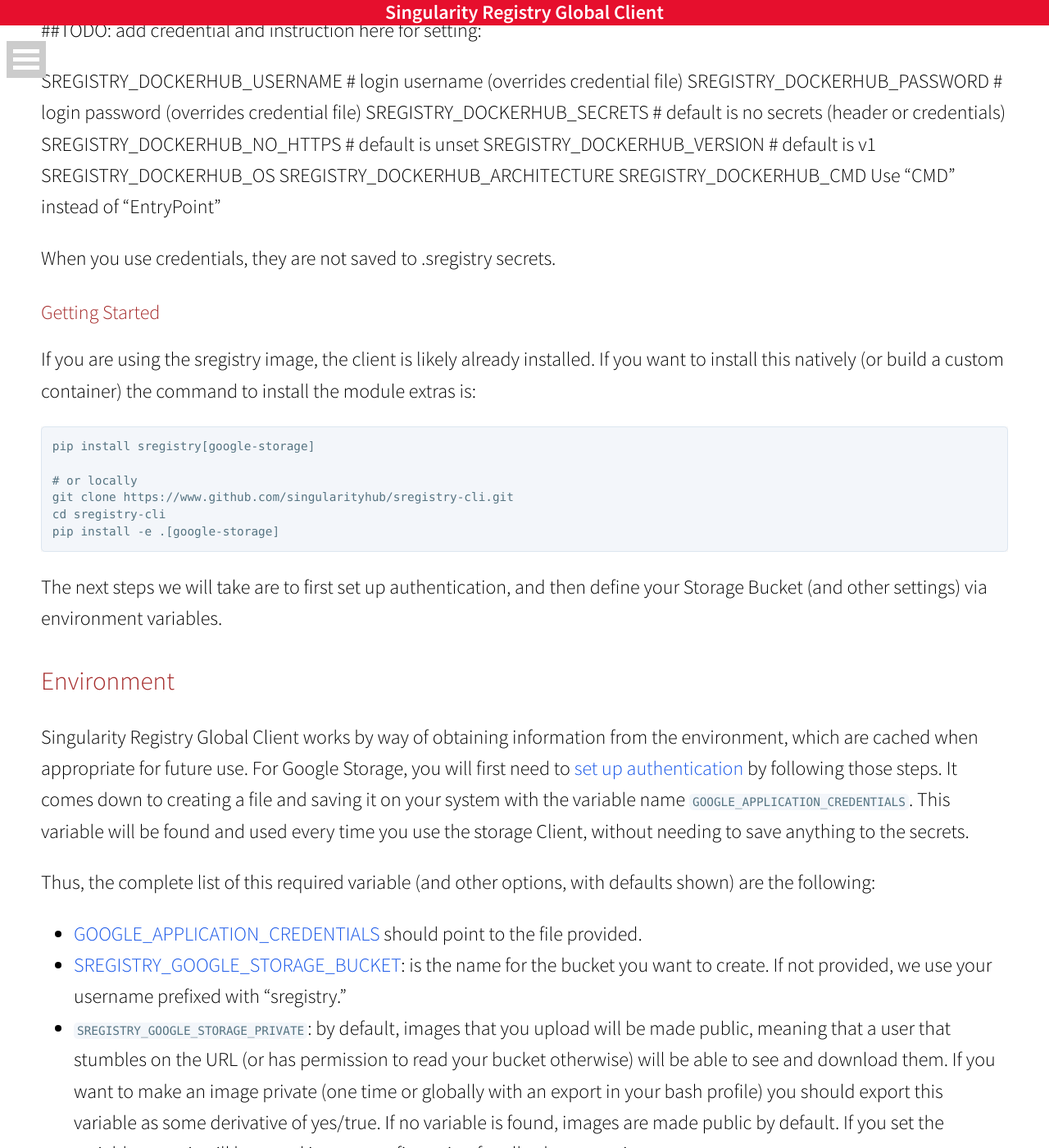
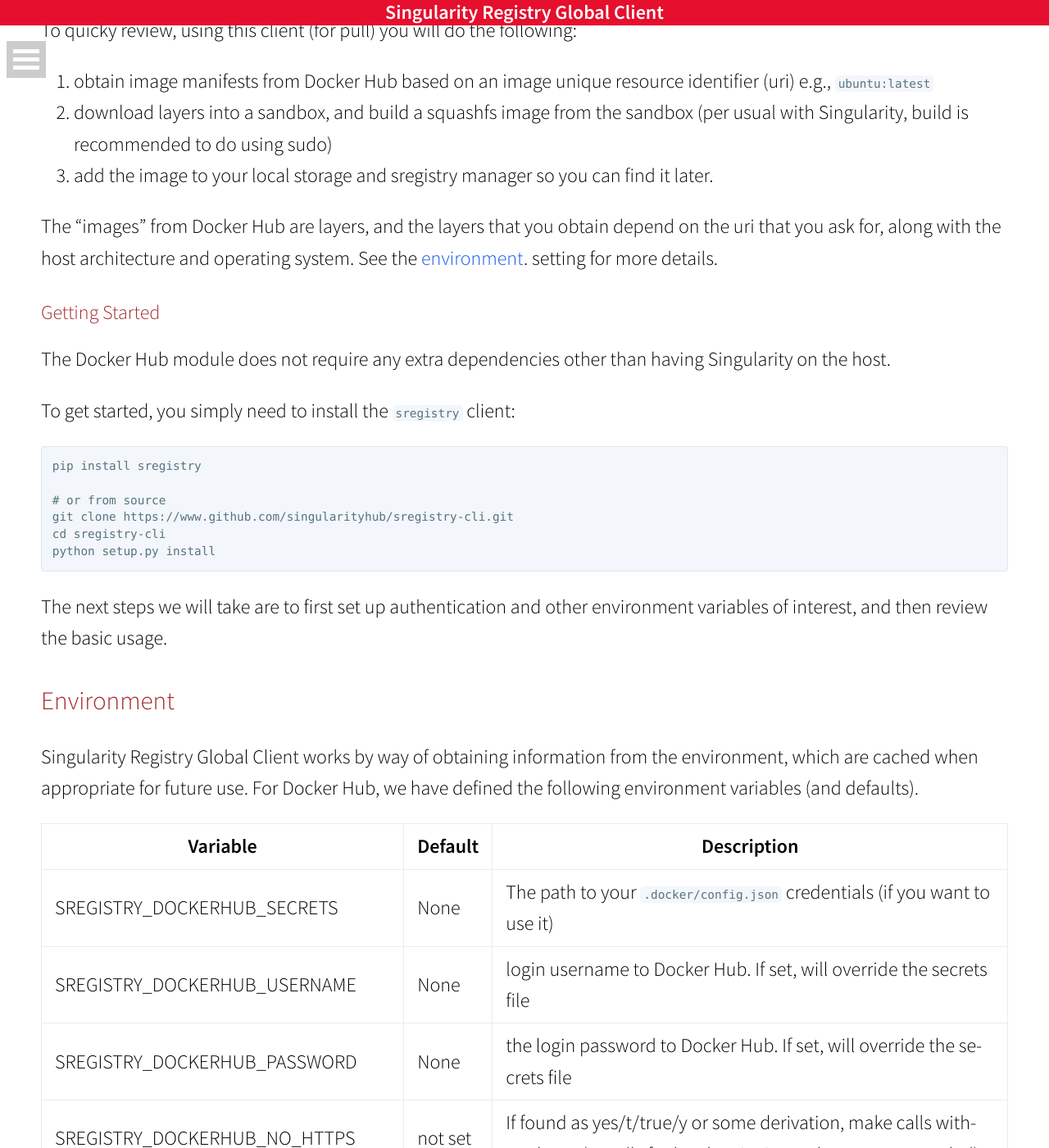
Before and after one commit to singularityhub/sregistry-cli, a Jekyll site: the page built from docs/clients/dockerhub.md, in a window 1280 px wide and 1400 px high, scrolled down 649 px. Shown: the whole window at 82% size. Built offline with Jekyll 4.4.1, drawn with Linux system fonts in a browser that asks for light colours; nearby versions of some CDN libraries; some of the changed text lies outside the part shown.

Commit message:
editing docs for docker hub

````diff
--- a/docs/clients/dockerhub.md
+++ b/docs/clients/dockerhub.md
@@ -16,61 +16,70 @@
  - you have credentials at `$HOME/.docker/config.json` you want to utilize
  - you want to use a private hosted (or otherwise different) registry endpoint
 
-##TODO: add credential and instruction here for setting:
+To quicky review, using this client (for pull) you will do the following:
 
-SREGISTRY_DOCKERHUB_USERNAME # login username (overrides credential file)
-SREGISTRY_DOCKERHUB_PASSWORD # login password (overrides credential file)
-SREGISTRY_DOCKERHUB_SECRETS  # default is no secrets (header or credentials)
-SREGISTRY_DOCKERHUB_NO_HTTPS # default is unset
-SREGISTRY_DOCKERHUB_VERSION  # default is v1
-SREGISTRY_DOCKERHUB_OS
-SREGISTRY_DOCKERHUB_ARCHITECTURE
-SREGISTRY_DOCKERHUB_CMD Use "CMD" instead of "EntryPoint"
+ 1. obtain image manifests from Docker Hub based on an image unique resource identifier (uri) e.g., `ubuntu:latest`
+ 2. download layers into a sandbox, and build a squashfs image from the sandbox (per usual with Singularity, build is recommended to do using sudo)
+ 3. add the image to your local storage and sregistry manager so you can find it later.
 
-When you use credentials, they are not saved to .sregistry secrets.
+The "images" from Docker Hub are layers, and the layers that you obtain depend on the uri that you ask for, along with the host architecture and operating system. See the [environment](#environment). setting for more details.
+
 
 ## Getting Started
-If you are using the sregistry image, the client is likely already installed. If you want to install this natively (or build a custom container) the command to install the module extras is:
+The Docker Hub module does not require any extra dependencies other than having Singularity on the host.
+
+To get started, you simply need to install the `sregistry` client:
 
 ```
-pip install sregistry[google-storage]
+pip install sregistry
 
-# or locally
+# or from source
 git clone https://www.github.com/singularityhub/sregistry-cli.git
 cd sregistry-cli
-pip install -e .[google-storage]
+python setup.py install
 ```
 
-The next steps we will take are to first set up authentication, and then define your Storage Bucket (and other settings) via environment variables.
+The next steps we will take are to first set up authentication and other environment variables of interest, and then review the basic usage.
 
 ### Environment
-Singularity Registry Global Client works by way of obtaining information from the environment, which are cached when appropriate for future use. For Google Storage, you will first need to [set up authentication](https://cloud.google.com/docs/authentication/getting-started) by following those steps. It comes down to creating a file and saving it on your system with the variable name `GOOGLE_APPLICATION_CREDENTIALS`. This variable will be found and used every time you use the storage Client, without needing to save anything to the secrets.
+Singularity Registry Global Client works by way of obtaining information from the environment, which are cached when appropriate for future use. For Docker Hub, we have defined the following environment variables (and defaults).
 
-Thus, the complete list of this required variable (and other options, with defaults shown) are the following:
 
- - [GOOGLE_APPLICATION_CREDENTIALS](https://cloud.google.com/docs/authentication/getting-started) should point to the file provided.
- - [SREGISTRY_GOOGLE_STORAGE_BUCKET](https://cloud.google.com/storage/docs/json_api/v1/buckets): is the name for the bucket you want to create. If not provided, we use your username prefixed with "sregistry."
- - `SREGISTRY_GOOGLE_STORAGE_PRIVATE`: by default, images that you upload will be made public, meaning that a user that stumbles on the URL (or has permission to read your bucket otherwise) will be able to see and download them. If you want to make an image private (one time or globally with an export in your bash profile) you should export this variable as some derivative of yes/true. If no variable is found, images are made public by default. If you set the variable once, it will be saved in your configuration for all subsequent images.
+| Variable                    |        Default |          Description |
+|-----------------------------|----------------|----------------------|
+|SREGISTRY_DOCKERHUB_SECRETS  | None           | The path to your `.docker/config.json` credentials (if you want to use it) |
+|SREGISTRY_DOCKERHUB_USERNAME | None           | login username to Docker Hub. If set, will override the secrets file |
+|SREGISTRY_DOCKERHUB_PASSWORD | None           | the login password to Docker Hub. If set, will override the secrets file |
+|SREGISTRY_DOCKERHUB_NO_HTTPS | not set        | If found as yes/t/true/y or some derivation, make calls without https (usually for local registries and not recommended)
+|SREGISTRY_DOCKERHUB_VERSION  |  v2            | the Docker Hub API version to use |
+|SREGISTRY_DOCKERHUB_OS       | linux          | The choice of operating system to use from the schema version 2 image manifest |
+|SREGISTRY_DOCKERHUB_ARCHITECTURE| amd64       | the system architecture to use from the schema verison 2 image manifest
+|SREGISTRY_DOCKERHUB_CMD |     not set         | If found as yes/t/true/y or some derivation, use "CMD" instead of "EntryPoint" for container runscript|
 
-Notice that the first variable is not prefixed with `SREGISTRY_` and this is because it is already defined for the Google namespace, and use by `sregistry`.
 
+#### Authentication
+You will notice in the above table that you have multiple options for authenticating with Docker Hub. We recommend that you use the standard docker credential file (generated with `docker login` that is usually located at `$HOME/.docker/config.json` with your secrets token. If you choose to export your username and password, we do not send it beyond the client (or cache it anywhere) but instead generate a base64 encoded string to pass with the header to identify you and ask for a token. **Important** `sregistry` will not cache or otherwise save any of your credential information to the `.sregistry` secrets. This information must be set in the environment (either the path to the file or username and password) for each usage of the client.
+
+
+## Commands
 For a detailed list of other (default) environment variables and settings that you can configure, see the [getting started](../getting-started) pages.  For the globally shared commands (e.g., "add", "get", "inspect," "images," and any others that are defined for all clients) see the [commands](../getting-started/commands.md) documentation. Here we will review the set of commands that are specific to the Google Storage client:
 
- - [pull](#pull): `[remote->local]` pull an image from the Singularity Hub registry to the local database and storage.
- - [search](#search): `[remote]` list all image collections in Singularity Hub
- - [record](#record): `[remote->local]` obtain metadata and image paths for a remote image and save to the database, but don't pull the container to storage.
+ - [pull](#pull): `[remote->local]` pull layers from Docker Hub to build a Singularity images, and save in storage.
+ - [record](#record): `[remote->local]` obtain Docker Hub manifests and metadata to save to the database, but don't pull layers to build a container.
 
-For all of the examples below, we will export our client preference to be `google-storage`
+For all of the examples below, we will export our client preference to be `dockerhub`
 
 ```
-SREGISTRY_CLIENT=google-storage
+SREGISTRY_CLIENT=dockerhub
 export SREGISTRY_CLIENT
 ```
 but note that you could just as easily define the variable for one command:
 
 ```
-SREGISTRY_CLIENT=google-storage sregistry shell
+SREGISTRY_CLIENT=dockerhub sregistry shell
 ```
+
+# STOPPED HERE
 
 ## Shell
 After we have exported `SREGISTRY_CLIENT` above, if you are looking to interact with a shell for the google-storage `sregistry` client, just ask for it:
````
